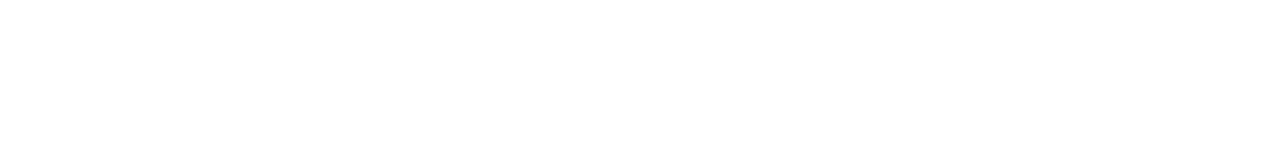
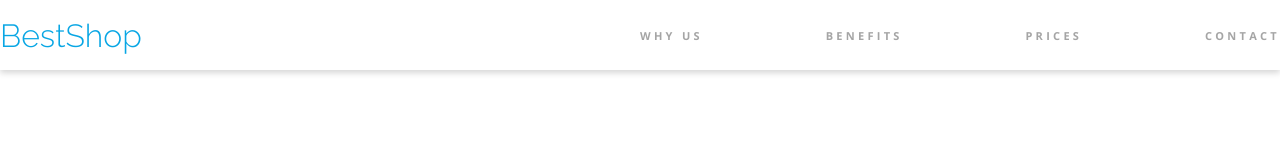
Before and after one commit to iska000s/BestShop, a plain HTML site: page index.html in a window 1280 px wide. Drawn offline with nearby package versions, Linux system fonts and the light colour scheme.

Commit message:
Solved header

```diff
--- a/css/style.css
+++ b/css/style.css
@@ -1,7 +1,5 @@
 *{
     box-sizing: border-box;
-    margin: 0;
-    padding: 0;
 }
 
 :root{
@@ -15,5 +13,63 @@
     --color-light-grey: #F7F7F7;
     --color-white: #FFFFFF;
     --font-main-raleway: "Raleway";
-    --font-main-opensans: "Open Sans"";
+    --font-main-opensans: "Open Sans";
 }
+
+/**REPETITIVE ELEMENTS  - IN WHOLE WEBSITE**/
+.whole-back{
+    display: block;
+    background-color: #FFFFFF;
+    height: 100%;
+    width: 100vw;
+}
+
+.container{
+    width: var(--container-width);
+}
+
+/** HEADER - MAIN MENU BAR WITH LOGO**/
+
+.header{
+    width: 100%;
+    display: flex;
+    justify-content: center;
+    background: #FFFFFF 0% 0% no-repeat padding-box;
+    box-shadow: 0px 3px 6px #00000029;
+}
+.header__blanket{
+    display: flex;
+    justify-content: space-between;
+    align-items: center;
+    height: 70px;
+}
+.logo{
+    text-align: left;
+    font: normal normal 300 32px/37px var(--font-main-raleway);
+    color: #08A6E4;
+
+}
+
+.menu{
+    display: flex;
+    justify-content: space-between;
+
+    font: normal normal bold 11px/15px var(--font-main-opensans);
+    letter-spacing: 3.28px;
+    color: #A5A5A5;
+    text-transform: uppercase;
+    width: 50%;
+    height: 100%;
+}
+
+.menu__items{
+    display: flex;
+    align-items: center;
+    height: 100%;
+}
+
+.menu__items:hover{
+    color: #000000;
+    border-bottom: 4px solid #08A6E4;
+    text-decoration: none;
+}
--- a/index.html
+++ b/index.html
@@ -26,10 +26,18 @@
 
 <body class="whole-back">
 
-<header>
-    <section class="container">
+<header class="header">
 
+    <section class="container header__blanket">
+        <p class="logo">BestShop</p>
+        <ul class="menu">
+            <li class="menu__items">Why us</li>
+            <li  class="menu__items">Benefits</li>
+            <li class="menu__items">Prices</li>
+            <li class="menu__items">Contact</li>
+        </ul>
     </section>
+
 </header>
 
 <main>
```
